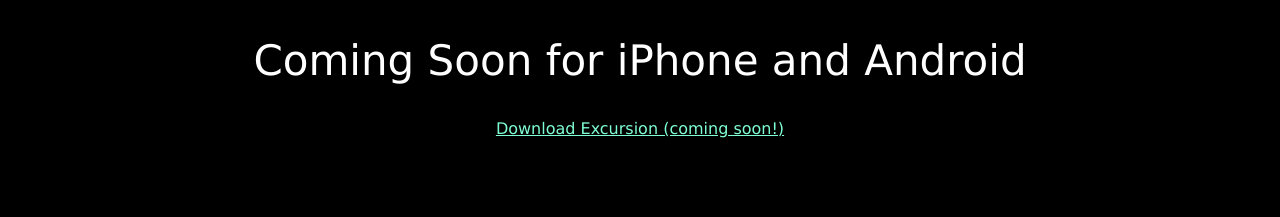
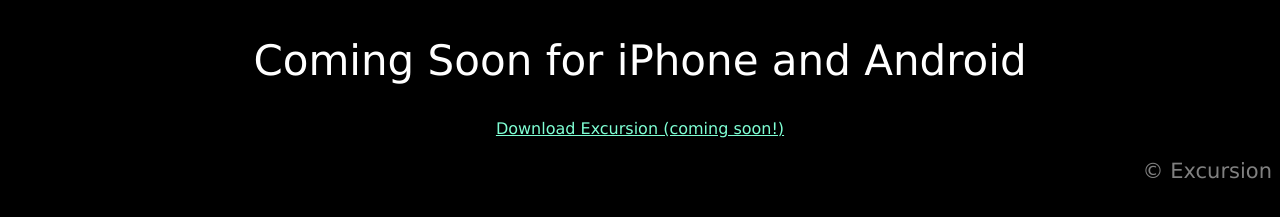
Before and after one commit to rLoweth/excursion, a plain HTML site: page index.html in a window 1280 px wide. Shown: the part 533-750 px from the top of the page. Drawn offline with Linux system fonts and the light colour scheme.

Commit message:
Added footer and related css

```diff
--- a/index.html
+++ b/index.html
@@ -21,5 +21,8 @@
         <p><img src="resources/images/phone.webp"></p>
         <h2>Coming Soon for iPhone and Android</h2>
         <p><a class="link" href="#">Download Excursion (coming soon!)</a></p>
+        <footer>
+            <h3 class="footer">© Excursion</h3>
+        </footer>
     </body>
 </html>
--- a/resources/css/style.css
+++ b/resources/css/style.css
@@ -27,3 +27,7 @@ h3 {
     color: gray;
     font-weight: normal;
 }
+
+.footer {
+    text-align: right;
+}
```
